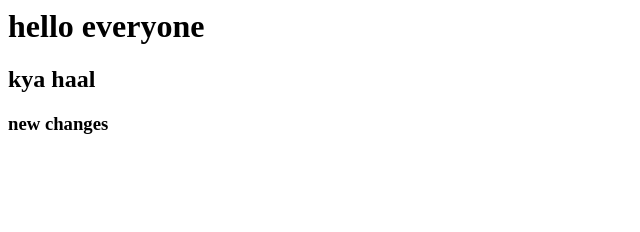
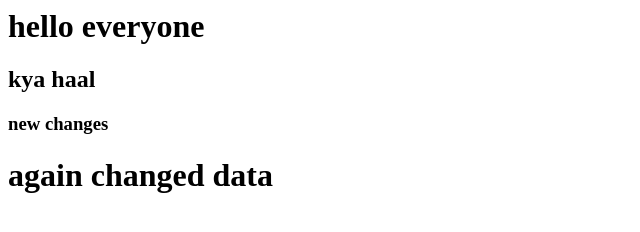
Before and after one commit to DeveshPurohit93/Jenkins-Docker, a plain HTML site: page index.html in a window 1280 px wide. Shown: the whole page, without its empty margins (0-640 px from the left). Drawn offline with Linux system fonts and the light colour scheme.

Commit message:
Fourth Commit

```diff
--- a/index.html
+++ b/index.html
@@ -1,3 +1,4 @@
 <h1>hello everyone</h1>
 <h2>kya haal</h2>
 <h3> new changes </h3>
+<h1> again changed data </h1>
```
